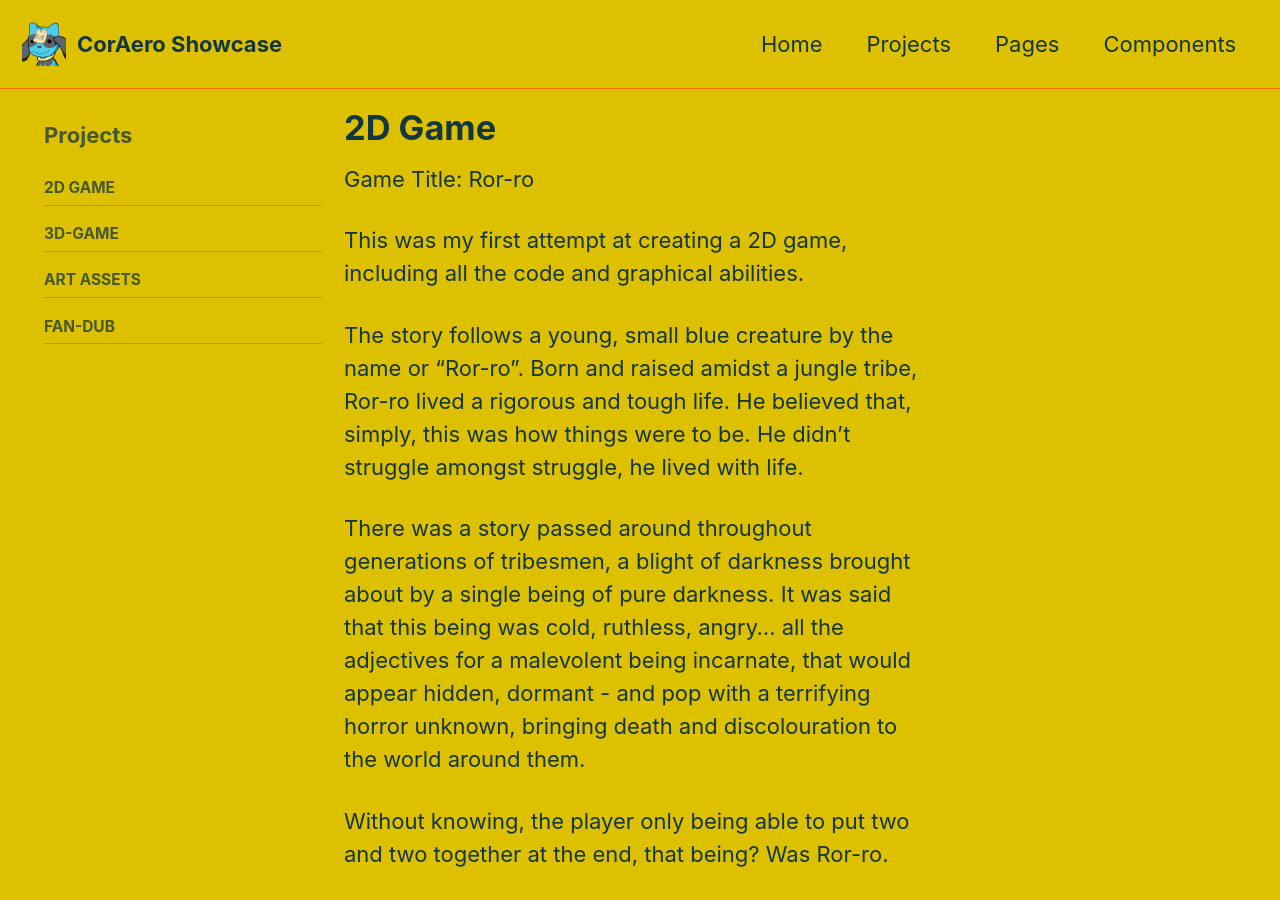
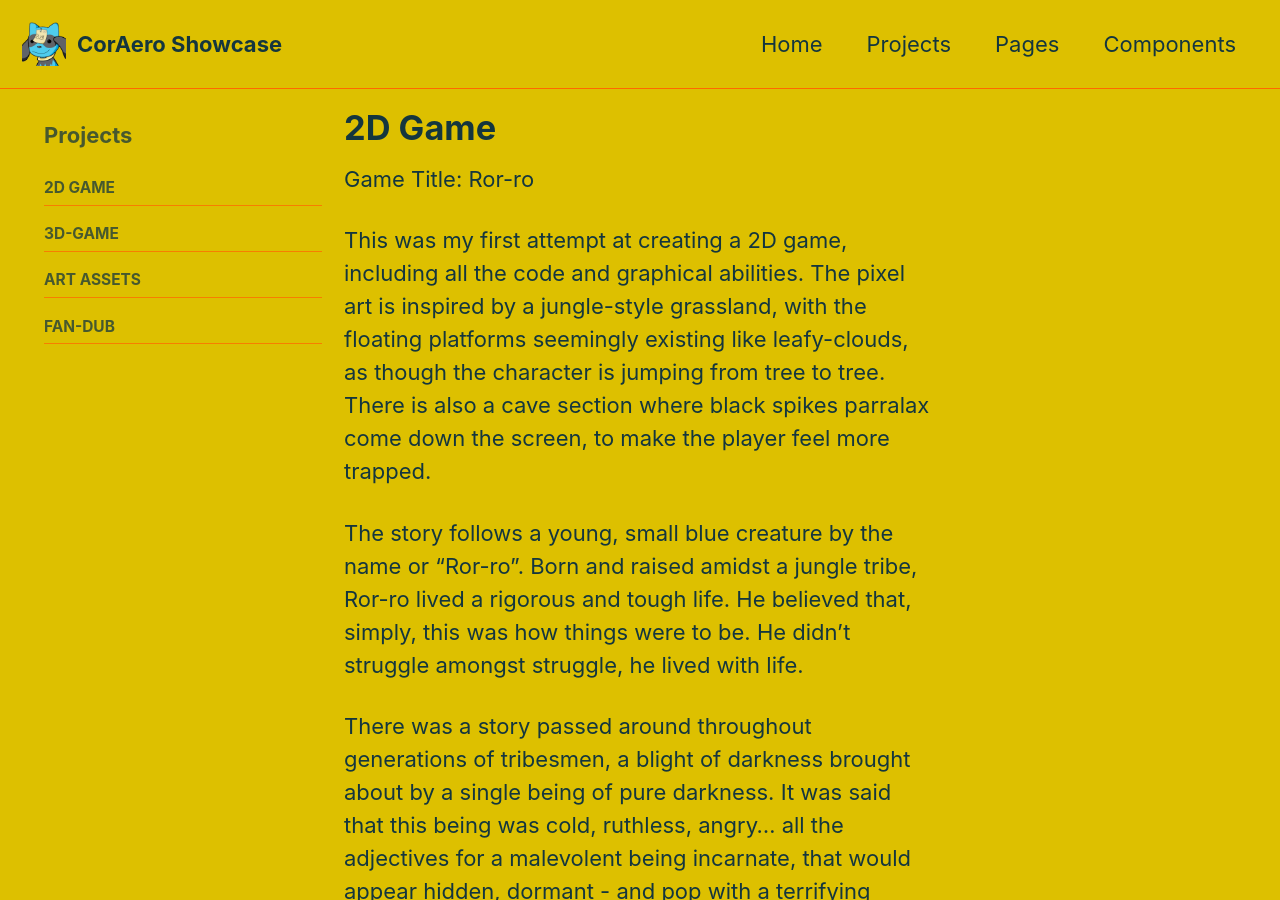
Before and after one commit to MUI-Corey/MUI-Corey.github.io, a Jekyll site: the page built from _pages/2d-game.md, in a window 1280 px wide and 900 px high. Built offline with Jekyll 4.4.1, drawn with Linux system fonts in a browser that asks for light colours.

Commit message:
Enhance game description and story details
Expanded the description of the game, adding details about the pixel art and the story of the character Ror-ro.

```diff
--- a/_pages/2d-game.md
+++ b/_pages/2d-game.md
@@ -10,7 +10,7 @@ sidebar:
 
 Game Title: Ror-ro
 
-This was my first attempt at creating a 2D game, including all the code and graphical abilities.
+This was my first attempt at creating a 2D game, including all the code and graphical abilities. The pixel art is inspired by a jungle-style grassland, with the floating platforms seemingly existing like leafy-clouds, as though the character is jumping from tree to tree. There is also a cave section where black spikes parralax come down the screen, to make the player feel more trapped.
 
 The story follows a young, small blue creature by the name or "Ror-ro". Born and raised amidst a jungle tribe, Ror-ro lived a rigorous and tough life. He believed that, simply, this was how things were to be. He didn’t struggle amongst struggle, he lived with life.
 
```
